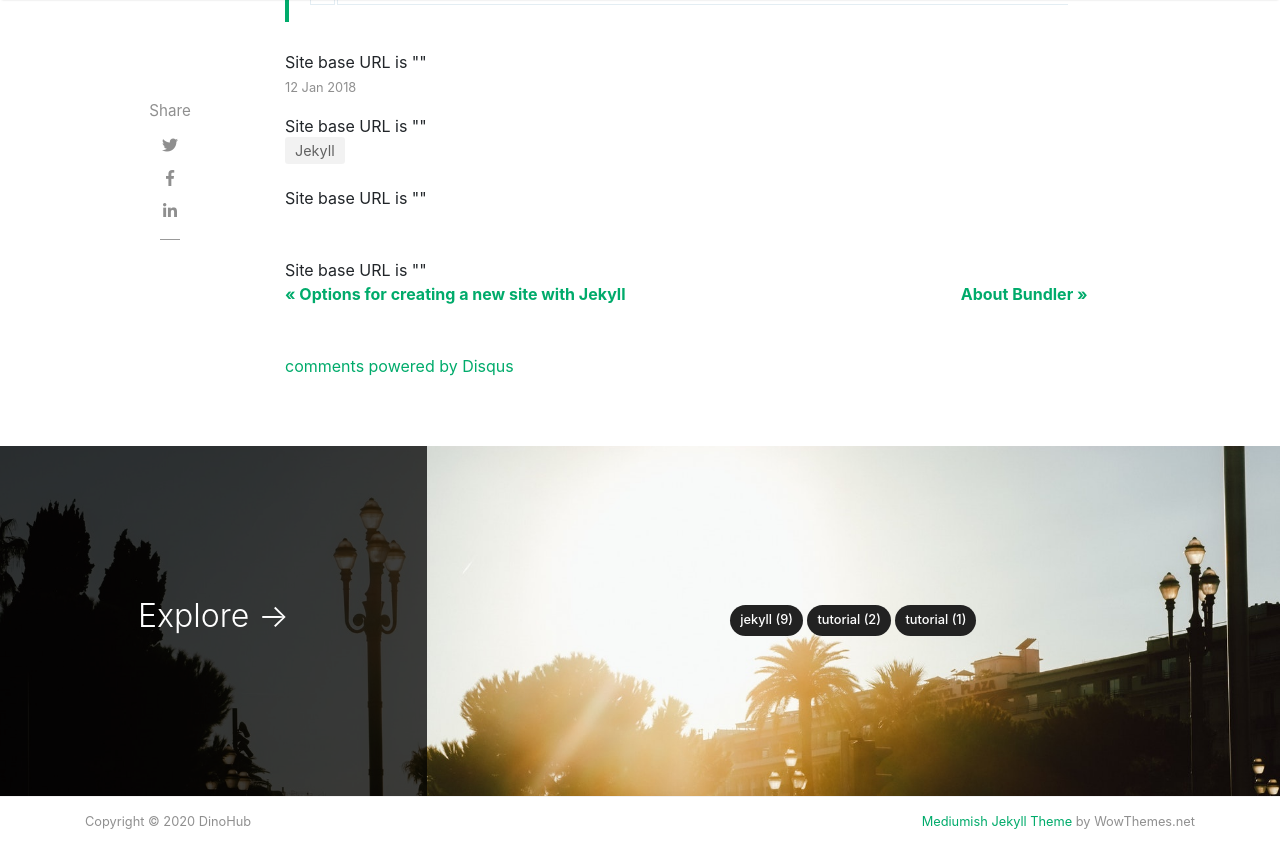
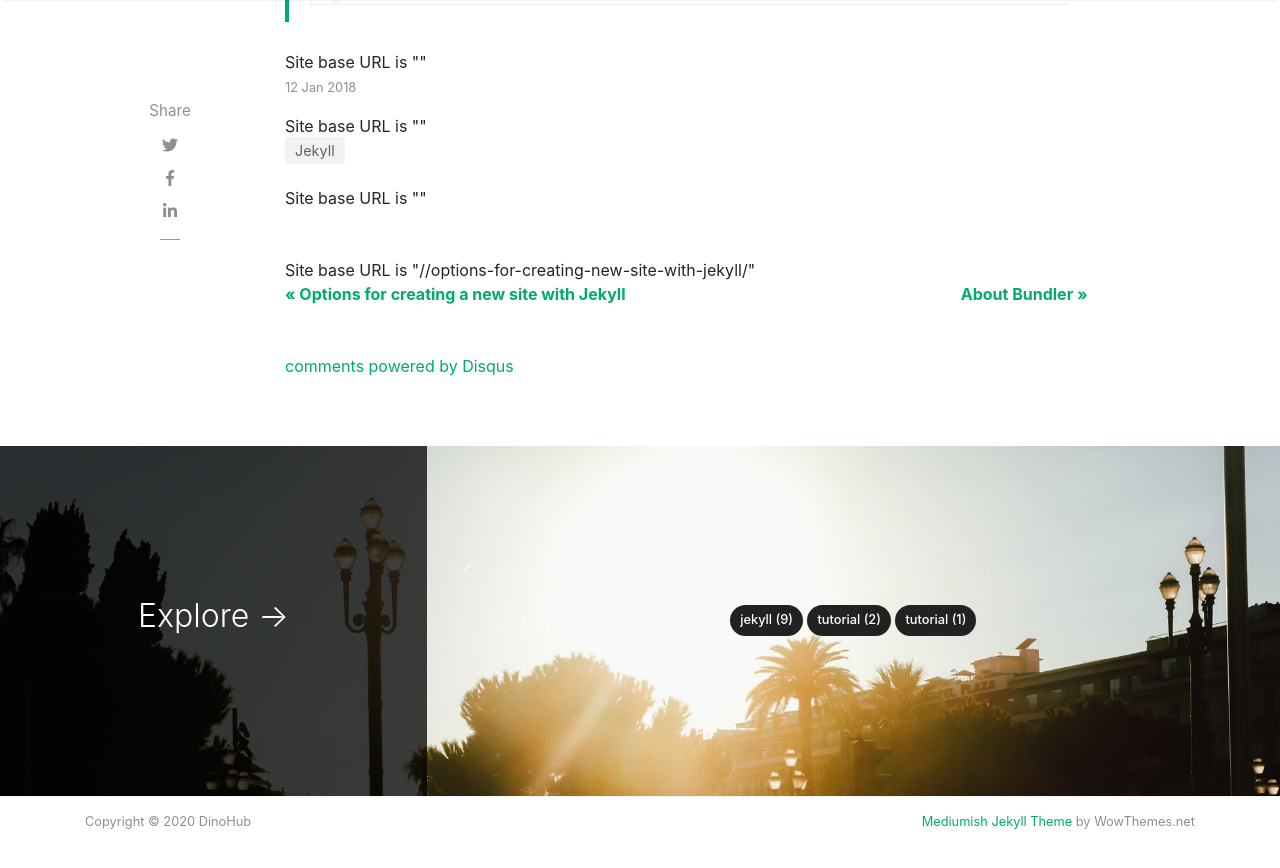
Before and after one commit to DinoHub/dinohub.github.io, a Jekyll site: the page built from _posts/2018-01-12-red-riding.md, in a window 1280 px wide and 900 px high, scrolled down 1306 px. Shown: the top 868 px of the window. Built offline with Jekyll 4.4.1, drawn with Linux system fonts in a browser that asks for light colours; nearby versions of some CDN libraries; comment, search, counter and statistics services are not loaded; some of the changed lines change nothing that is shown.

Commit message:
Update post.html

```diff
--- a/_layouts/post.html
+++ b/_layouts/post.html
@@ -122,7 +122,7 @@ post_class: post-template
                 </ul>
             </div>
             <!-- End Tags -->
-            Site base URL is "{{site.baseurl}}"
+            Site base URL is "{{site.baseurl}}/{{page.previous.url}}"
             <!-- Prev/Next -->
             <div class="row PageNavigation d-flex justify-content-between font-weight-bold">
             {% if page.previous.url %}
```
